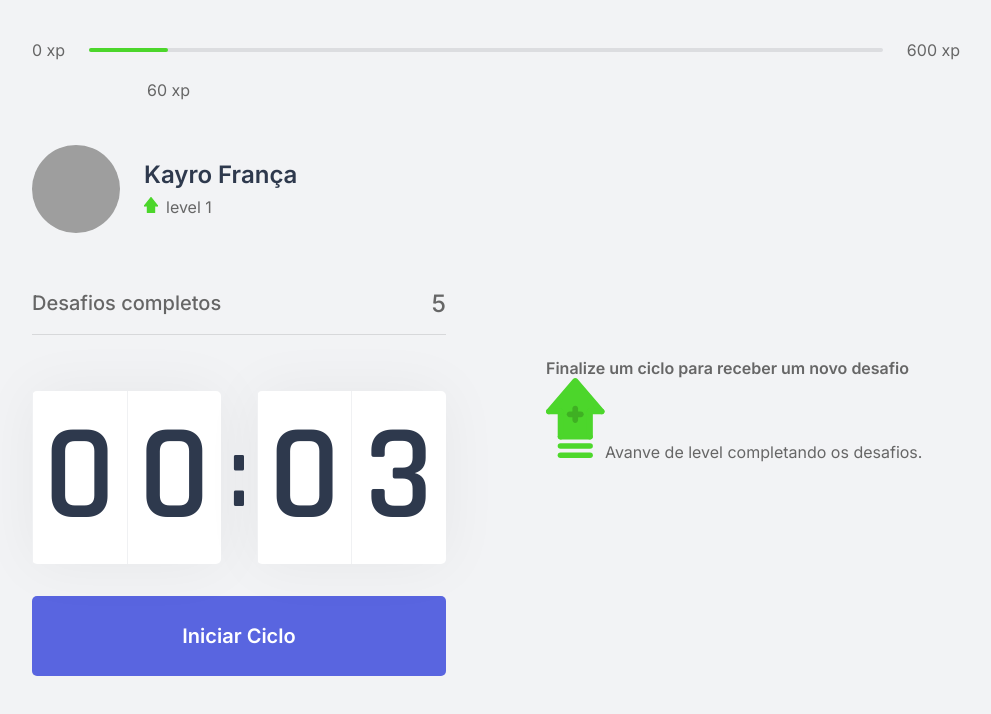
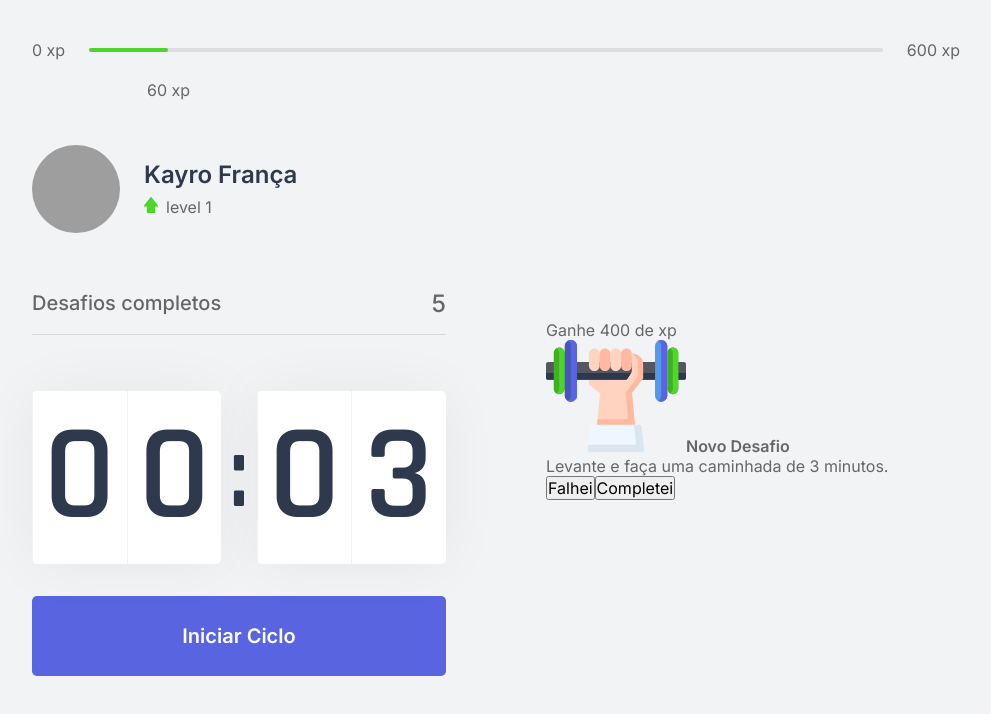
Before and after one commit to Kako-0/move.it_NLW-4, a Next.js app: page / in a window 1280 px wide. Shown: the top 714 px of the page, without its empty margins (144-1135 px from the left). Built offline with nearby package versions, Linux system fonts and the light colour scheme; grey boxes are pictures that could not be loaded.

Commit message:
add states on component

```diff
--- a/src/components/ChallengeBox.tsx
+++ b/src/components/ChallengeBox.tsx
@@ -1,8 +1,28 @@
 import styles from "../styles/components/ChallengeBox.module.css";
 
 export function ChallengeBox() {
+    const hasActiveChallenge = true;
+
     return (
         <div className={styles.challengeBoxContainer}>
+            {hasActiveChallenge ? (
+                <div className={styles.challengeBoxActive}>
+                    <header>Ganhe 400 de xp</header>
+                    <main>
+                        <img src="icons/body.svg" alt="body"/>
+                        <strong>Novo Desafio</strong>
+                        <p>Levante e faça uma caminhada de 3 minutos.</p>
+                    </main>
+                    <footer>
+                        <button type="button" className={styles.challengeFailedButton}>
+                            Falhei
+                        </button>
+                        <button type="button" className={styles.challengeSucceededButton}>
+                            Completei
+                        </button>
+                    </footer>
+                </div>
+            ):(
                 <div className={styles.challengeBoxNotActive}>
                     <strong>Finalize um ciclo para receber um novo desafio</strong>
                     <p>
@@ -10,6 +30,7 @@ export function ChallengeBox() {
                         Avanve de level completando os desafios.
                     </p>
                 </div>
+            )}
         </div>
     )
 }
```
Lines whose indentation alone changed are shown as unchanged.
